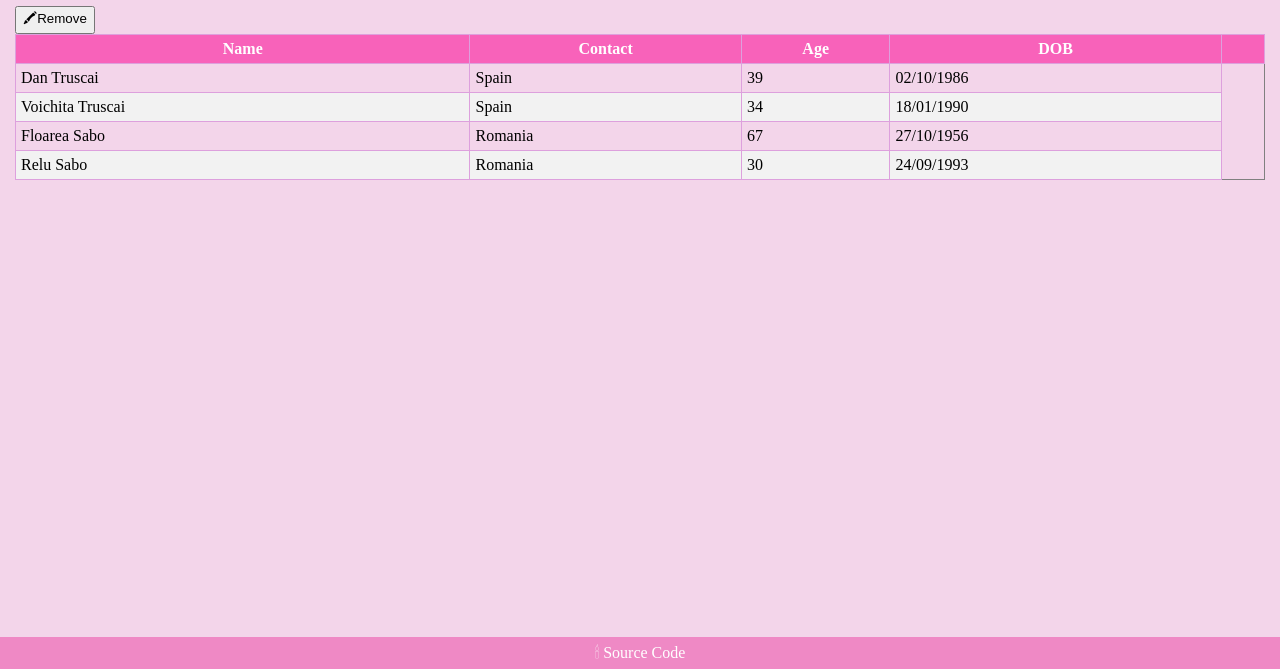
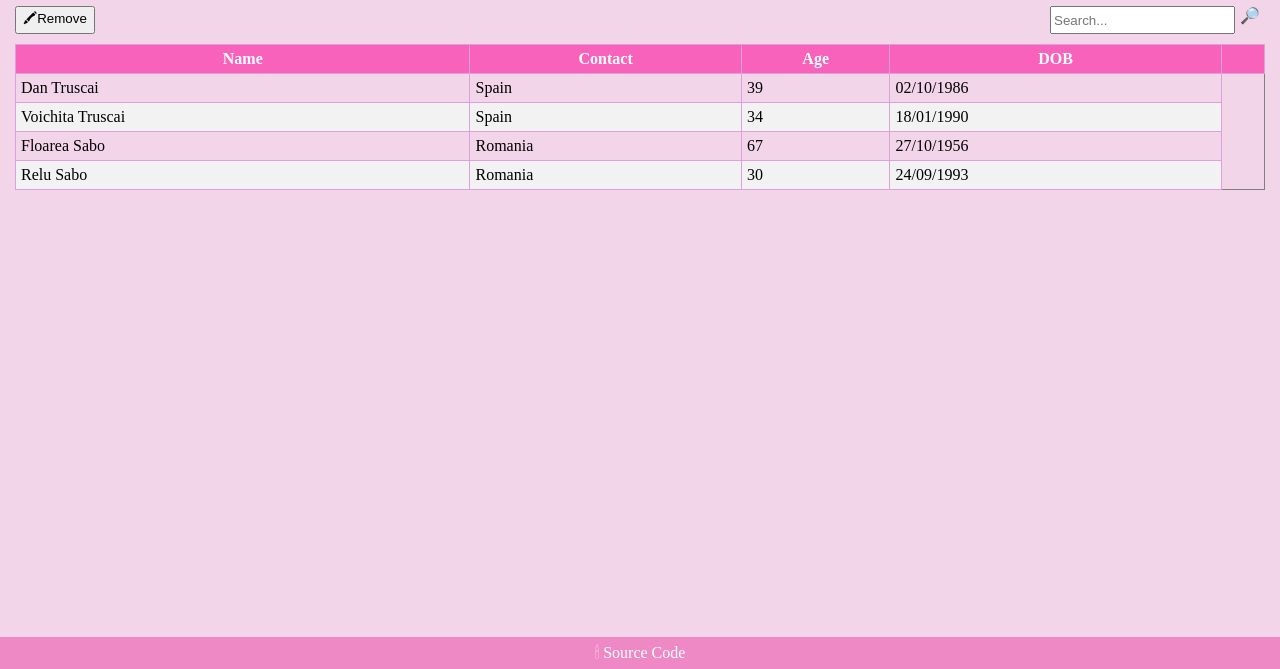
Before and after one commit to sabovoichita/birthdays-calendar, a website built with webpack: page SRC/index.html in a window 1280 px wide. Shown: the part 131-800 px from the top of the page. Built offline with nearby package versions, Linux system fonts and the light colour scheme.

Commit message:
toolbar and spacer

```diff
--- a/SRC/index.html
+++ b/SRC/index.html
@@ -20,7 +20,12 @@
     </header>
 
     <section>
-      <button>🖍Remove</button>
+      <div class="tbar">
+        <button>🖍Remove</button>
+        <div class="tfill"></div>
+        <input type="search" name="search" id="search" placeholder="Search..." />
+        <label for="search">🔎</label>
+      </div>
 
       <table id="birthdayTable" border="1">
         <thead>
--- a/SRC/style.css
+++ b/SRC/style.css
@@ -70,6 +70,21 @@
   background-color: #f2f2f2;
 }
 
+.tbar {
+  margin-bottom: 10px;
+  display: flex;
+  flex-direction: row;
+  align-items: stretch;
+}
+
+.tbar label {
+  padding: 0 5px;
+}
+
+.tfill {
+  flex: 1;
+}
+
 footer {
   background-color: rgb(239, 137, 197);
   color: #fff;
```
